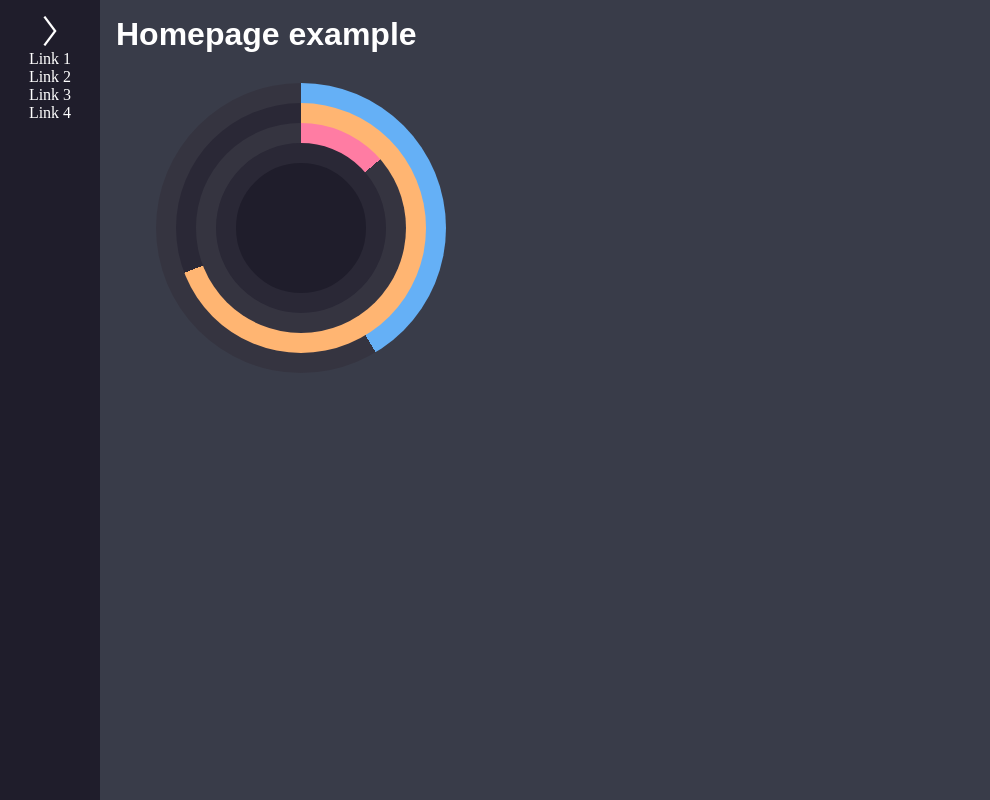
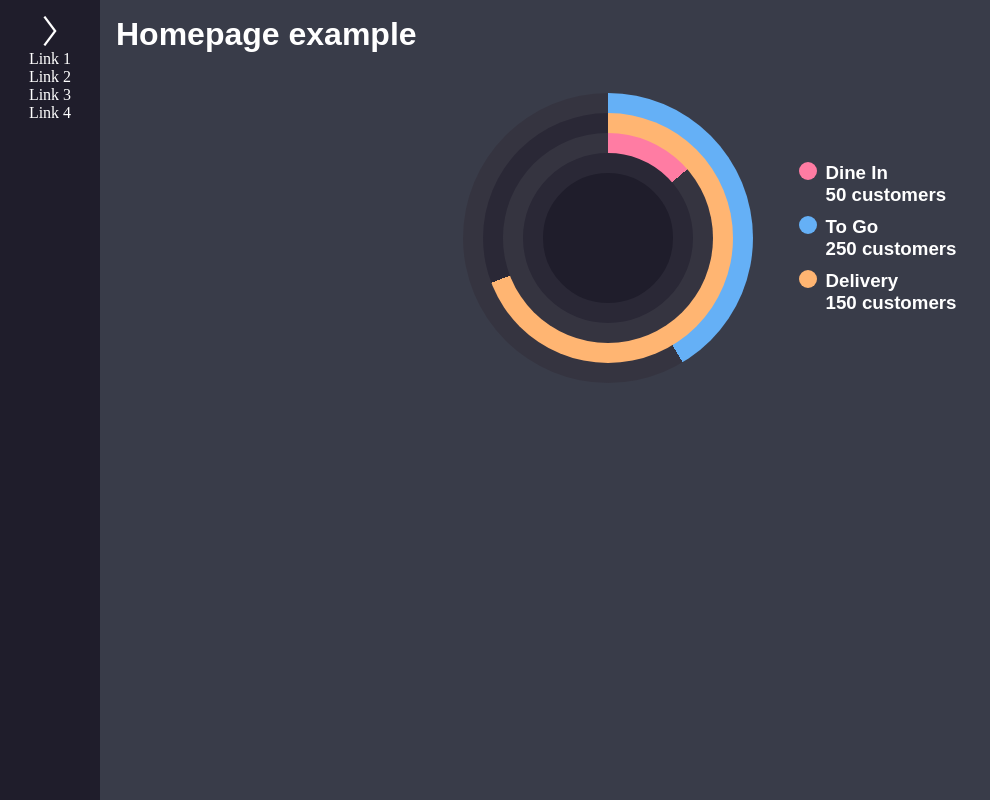
Before and after one commit to Orujhimaru/food-order-app, a React (Vite) app: page / in a window 1280 px wide. Shown: the whole page, without its empty margins (0-990 px from the left). Built offline with nearby package versions, Linux system fonts and the light colour scheme.

Commit message:
[MA-4] added styling

```diff
--- a/src/components/CircularReport/CircularReport.jsx
+++ b/src/components/CircularReport/CircularReport.jsx
@@ -46,6 +46,27 @@ export default function CircularReport({ delivery, toGo, dineIn }) {
         <div ref={ref2} className="inner-3"></div>
         <div ref={ref3} className="inner-4"></div>
       </div>
+      <div className="order-stats">
+        <div className="order-stat">
+          <div className="stat-indicator-pink"></div>
+          <h3>
+            Dine In <br /> {dineIn} customers
+          </h3>
+        </div>
+        <div className="order-stat">
+          <div className="stat-indicator-blue"></div>
+          <h3>
+            To Go
+            <br /> {toGo} customers
+          </h3>
+        </div>
+        <div className="order-stat">
+          <div className="stat-indicator-yellow"></div>
+          <h3>
+            Delivery <br /> {delivery} customers
+          </h3>
+        </div>
+      </div>
     </div>
   );
 }
--- a/src/components/CircularReport/circular.css
+++ b/src/components/CircularReport/circular.css
@@ -1,13 +1,15 @@
 .circular-report-container {
-  width: 370px;
-  height: 350px;
   display: flex;
-  flex-direction: column;
+  flex-direction: row;
   justify-content: center;
   align-items: center;
+  padding: 10px;
+  gap: 6px;
 }
 
 .flex {
+  width: 370px;
+  height: 350px;
   display: flex;
   justify-content: center;
   align-items: center;
@@ -62,4 +64,39 @@
   left: 50%;
   transform: translate(-50%, -50%);
   background-position: 0px 0px;
+}
+
+.order-stats {
+  display: flex;
+  flex-direction: column;
+  justify-content: center;
+  gap: 10px;
+}
+
+.order-stat {
+  display: flex;
+  gap: 8px;
+  align-items: flex-start;
+}
+
+.stat-indicator {
+  border-radius: 50%;
+}
+.stat-indicator-pink {
+  background-color: #ff7ca3;
+  width: 18px;
+  height: 18px;
+  border-radius: 50%;
+}
+.stat-indicator-blue {
+  background-color: #65b0f6;
+  width: 18px;
+  height: 18px;
+  border-radius: 50%;
+}
+.stat-indicator-yellow {
+  background-color: #ffb572;
+  width: 18px;
+  height: 18px;
+  border-radius: 50%;
 }/*# sourceMappingURL=circular.css.map */
--- a/src/components/CircularReport/circular.scss
+++ b/src/components/CircularReport/circular.scss
@@ -1,13 +1,15 @@
 .circular-report-container {
-  width: 370px;
-  height: 350px;
   display: flex;
-  flex-direction: column;
+  flex-direction: row;
   justify-content: center;
   align-items: center;
+  padding: 10px;
+  gap: 6px;
 }
 
 .flex {
+  width: 370px;
+  height: 350px;
   display: flex;
   justify-content: center;
   align-items: center;
@@ -72,4 +74,39 @@
   //   animation: animatedBackground 2s linear infinite alternate;
 }
 
+.order-stats {
+  display: flex;
+  flex-direction: column;
+  justify-content: center;
+  gap: 10px;
+}
+
+.order-stat {
+  display: flex;
+  gap: 8px;
+  align-items: flex-start;
+}
+
+.stat-indicator {
+  border-radius: 50%;
+  &-pink {
+    background-color: #ff7ca3;
+    width: 18px;
+    height: 18px;
+    border-radius: 50%;
+  }
+  &-blue {
+    background-color: #65b0f6;
+    width: 18px;
+    height: 18px;
+    border-radius: 50%;
+  }
+  &-yellow {
+    background-color: #ffb572;
+    width: 18px;
+    height: 18px;
+    border-radius: 50%;
+  }
+}
+
 // INNER 2, 3 , 4 BACKGROUND WILL BE ANIMATED.
```
Also changed, not shown: 1 other file (tests, documents, lock files or other folders).
